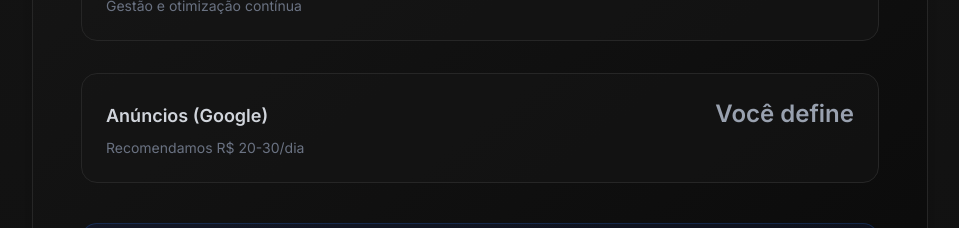
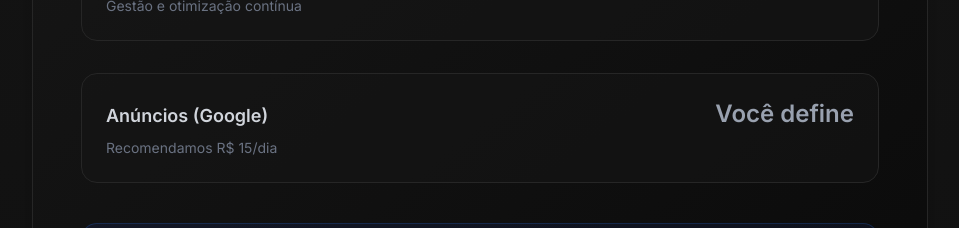
Before and after one commit to gustavoalvim41/ga-solutions, a Next.js app: page / in a window 1280 px wide. Shown: the part 3760-3988 px from the top of the page, without its empty margins (160-1119 px from the left). Built offline with nearby package versions, Linux system fonts and the light colour scheme.

Commit message:
update price/day

```diff
--- a/app/page.tsx
+++ b/app/page.tsx
@@ -313,7 +313,7 @@
                       Anúncios (Google)
                     </span>
                     <p className="mt-1 text-xs text-gray-500 sm:mt-2 sm:text-sm">
-                      Recomendamos R$ 20-30/dia
+                      Recomendamos R$ 15/dia
                     </p>
                   </div>
                   <span className="text-xl font-semibold text-gray-400 sm:text-2xl">
```
